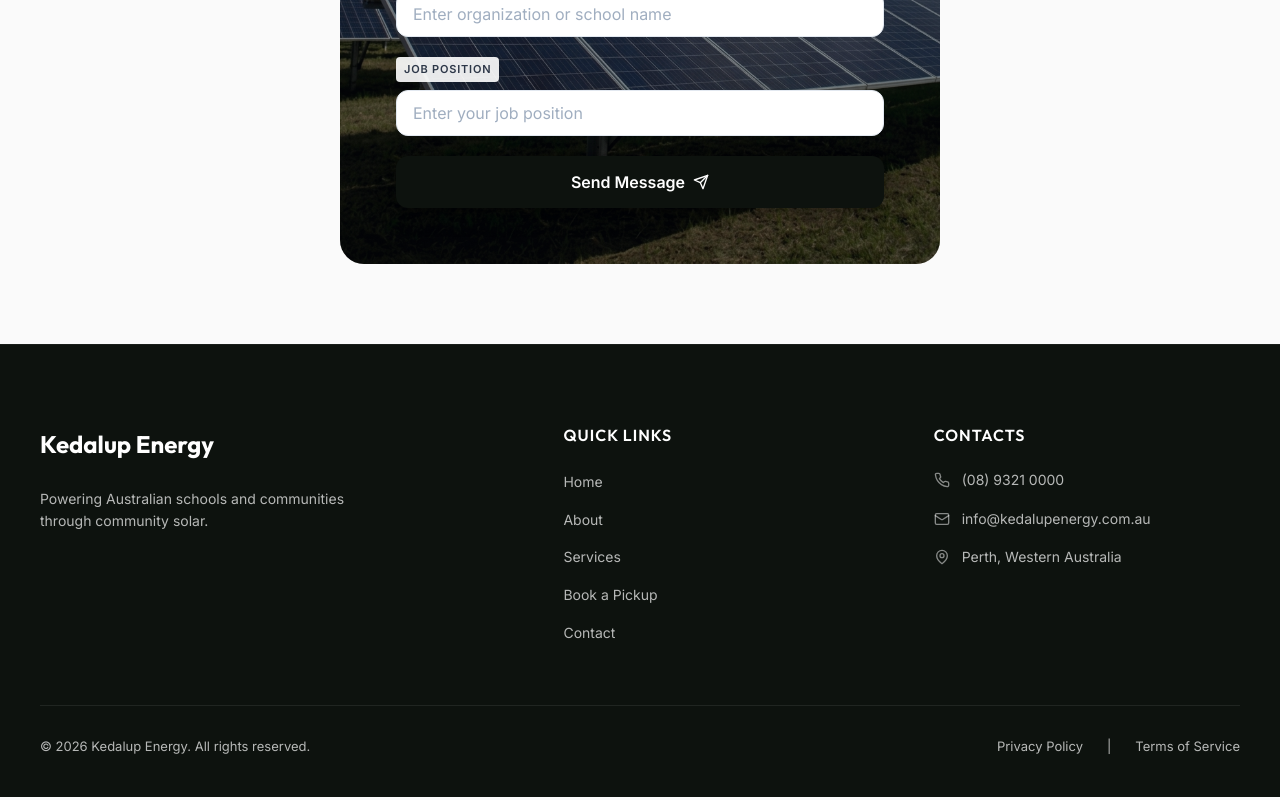
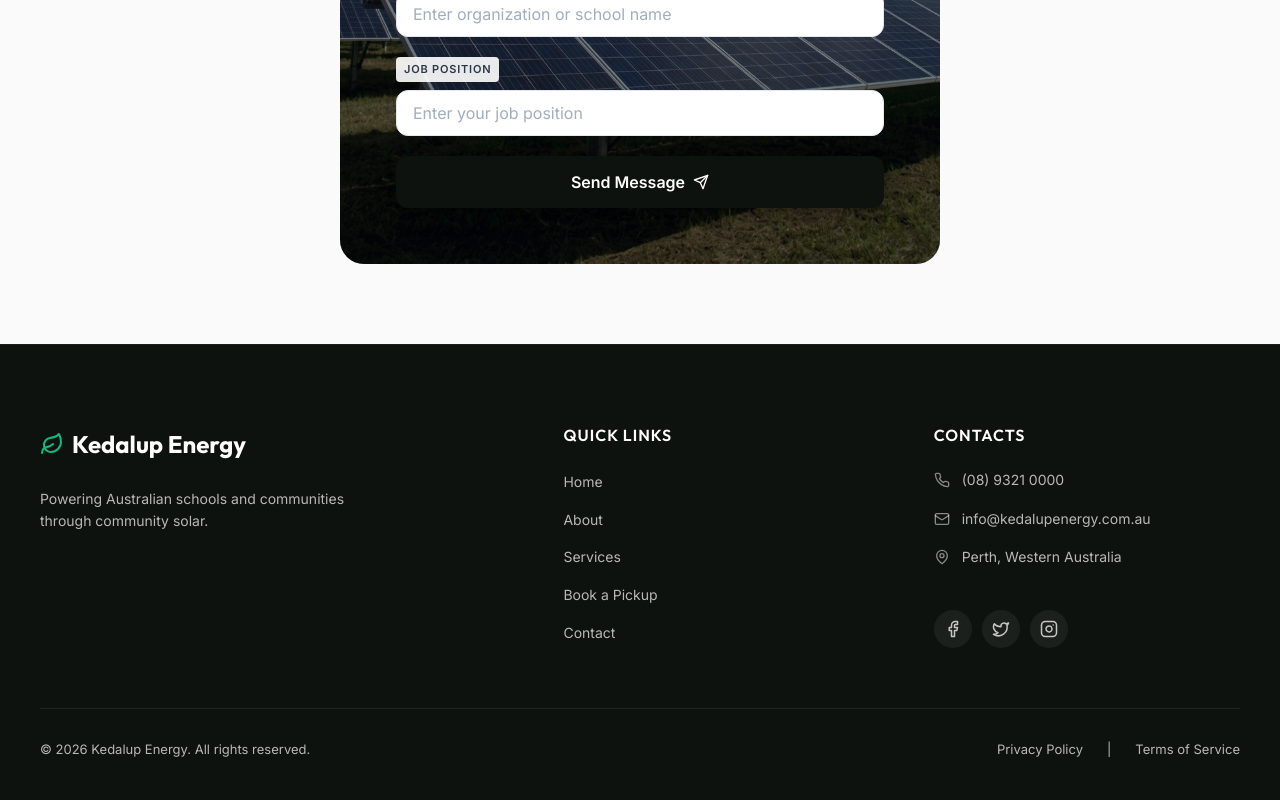
Before and after one commit to navidumanathunga/Kedalup-Energy-project, a React (Create React App) app: page / in a window 1280 px wide. Shown: the part 2564-3364 px from the top of the page. Built offline with nearby package versions, Linux system fonts and the light colour scheme; the HTML template or start-up script is replaced by a standard one.

Commit message:
Add footer social icons

```diff
--- a/src/components/Footer.jsx
+++ b/src/components/Footer.jsx
@@ -1,5 +1,5 @@
 import React from 'react'
-import { Phone, Mail, MapPin } from 'lucide-react'
+import { Phone, Mail, MapPin, Leaf, Facebook, Twitter, Instagram } from 'lucide-react'
 
 export default function Footer({ t }) {
   const currentYear = new Date().getFullYear()
@@ -10,6 +10,7 @@ export default function Footer({ t }) {
         {/* Left Column: Company Info */}
         <div className="footer-col">
           <a href="#home" className="footer-logo">
+            <Leaf size={24} className="footer-logo-icon" />
             <span>{t.logo}</span>
           </a>
           <p className="footer-description">
@@ -46,6 +47,17 @@ export default function Footer({ t }) {
               <span>{t.address}</span>
             </div>
           </div>
+          <div className="footer-social">
+            <a href="#" aria-label="Facebook">
+              <Facebook size={18} />
+            </a>
+            <a href="#" aria-label="Twitter">
+              <Twitter size={18} />
+            </a>
+            <a href="#" aria-label="Instagram">
+              <Instagram size={18} />
+            </a>
+          </div>
         </div>
       </div>
 
--- a/src/index.css
+++ b/src/index.css
@@ -920,6 +920,12 @@ nav {
   gap: 8px;
 }
 
+.footer-logo-icon,
+.footer-logo svg {
+  display: inline-flex;
+  color: var(--color-accent);
+}
+
 .footer-description {
   font-size: 14px;
   line-height: 1.6;
@@ -962,6 +968,29 @@ nav {
   align-items: center;
   gap: 12px;
   font-size: 14px;
+}
+
+.footer-social {
+  display: flex;
+  gap: 10px;
+  margin-top: 18px;
+}
+
+.footer-social a {
+  display: inline-flex;
+  width: 38px;
+  height: 38px;
+  align-items: center;
+  justify-content: center;
+  border-radius: 50%;
+  background: rgba(255, 255, 255, 0.06);
+  color: rgba(255, 255, 255, 0.75);
+  transition: var(--transition-fast);
+}
+
+.footer-social a:hover {
+  color: var(--color-accent);
+  background: rgba(46, 206, 141, 0.16);
 }
 
 .contact-item svg {
```
